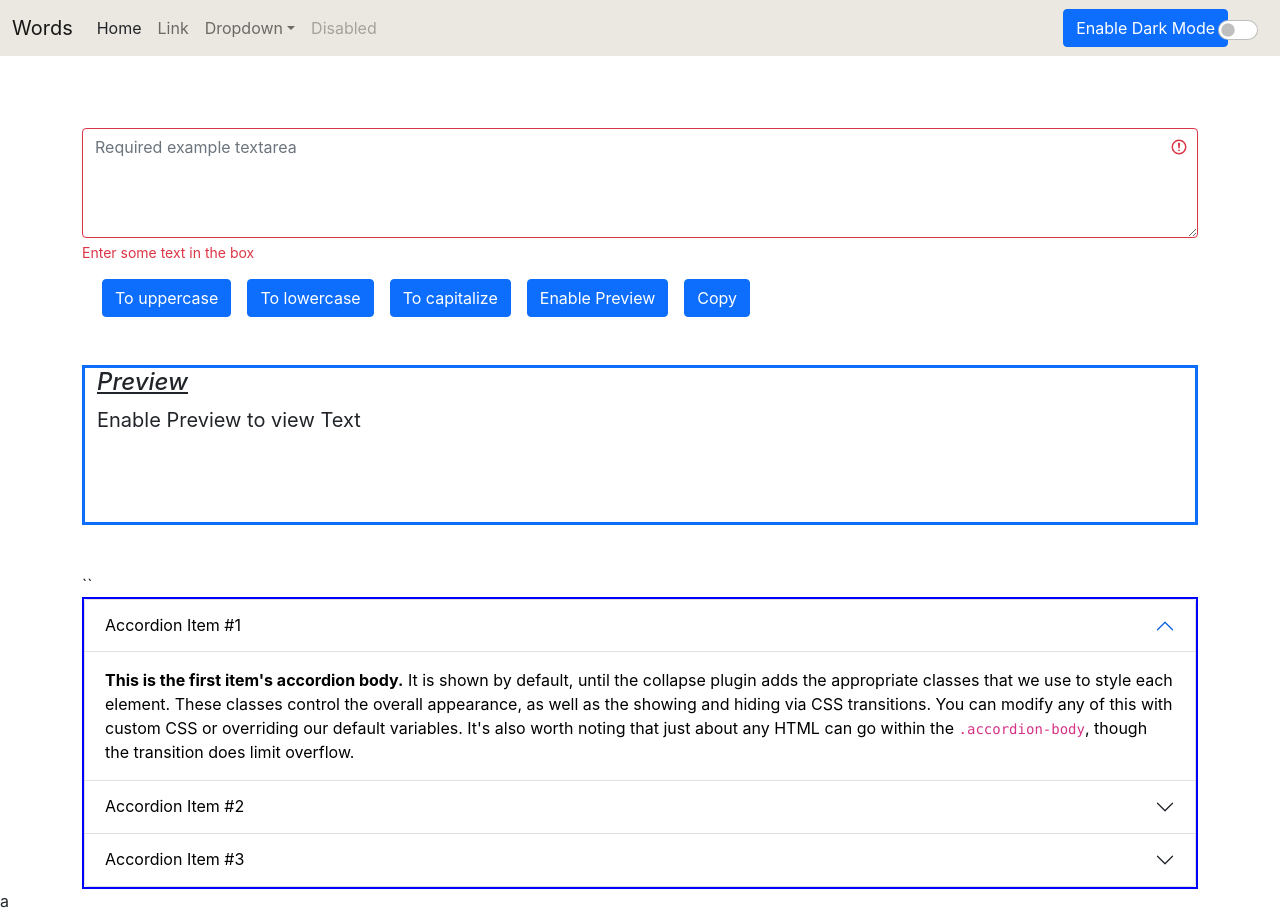
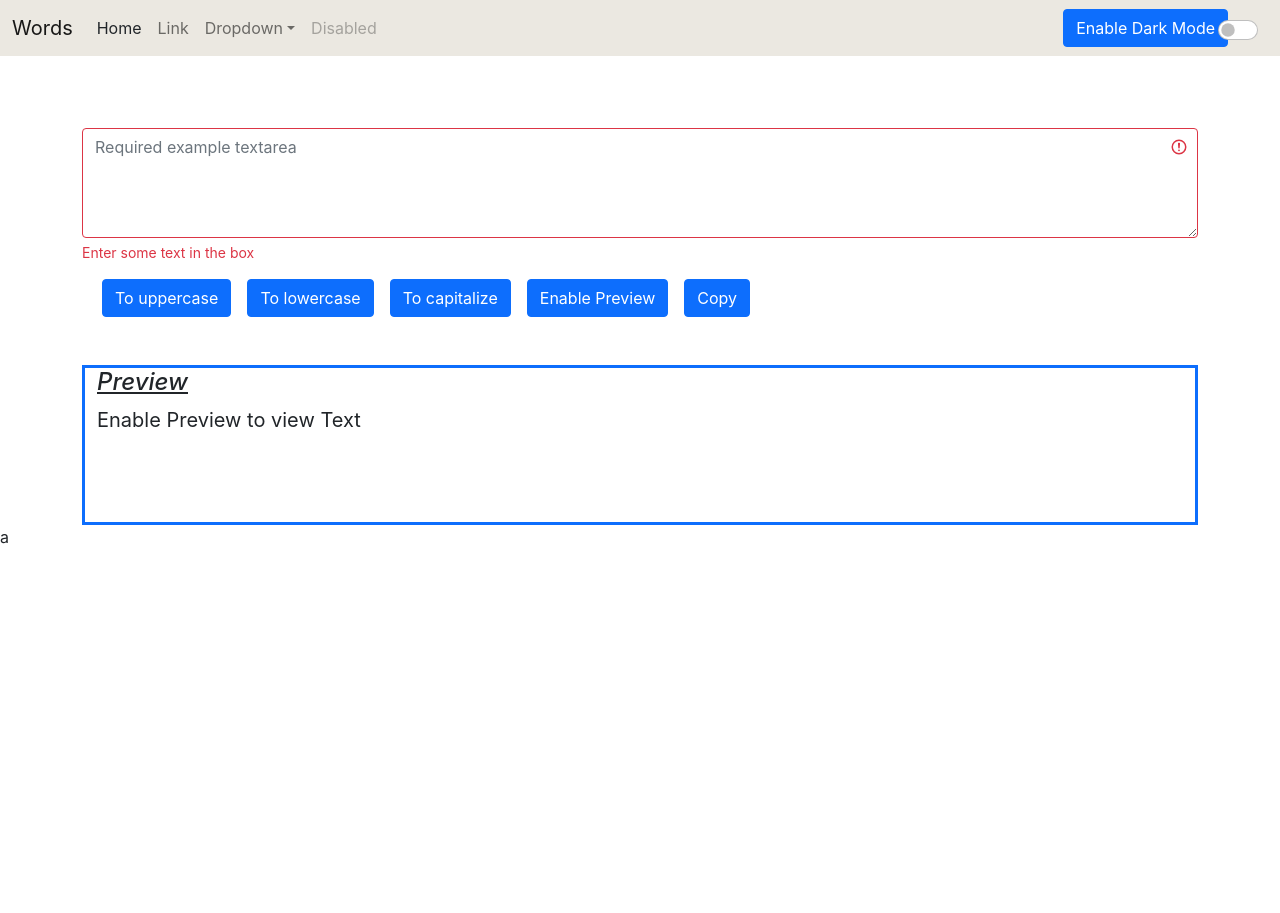
Before and after one commit to saudcodes/WordUtils, a React (Create React App) app: page / in a window 1280 px wide. After the commit the page ends 800 px from the top, so only its background shows below. Built offline with nearby package versions, Linux system fonts and the light colour scheme.

Commit message:
Delete dark,js

```diff
--- a/src/App.js
+++ b/src/App.js
@@ -8,7 +8,7 @@ import Overview from './components/Overview';
 import Funclinks from './components/Funclinks';
 import Test from './components/Test';
 import NewForm from './components/NewForm'
-import Dark from './components/Dark';
+
 import Alert from './components/Alert';
 import { useState } from 'react';
 
@@ -42,7 +42,7 @@ showAlert("success", "Dark Mode is Enabled ")
       <Navbar title="Words" toggleBtn={toggleBtn} link="Home" glow={modeEnabled} />
       <Alert alert={alert}/>
       <NewForm showAlert={showAlert} new={modeEnabled} />
-      <Dark mode={modeEnabled}  />
+
     </>
 
   );
--- a/src/components/Dark.js
+++ /dev/null
@@ -1,81 +0,0 @@
-
-import React, { useState, useEffect } from 'react'
-
-export default function Dark(props) {
-    const [style, setStyle] = useState({
-        color: "black",
-        backgroundColor: "white",
-    })
-
-
-
-    useEffect(() => {
-        if (props.mode === "dark") {
-            setStyle({
-                color: "white",
-                backgroundColor: "black",
-            })
-
-        }
-        else {
-
-            setStyle({
-                color: "black",
-                backgroundColor: "white",
-            })
-
-        }
-    }, [props.mode]);
-
-
-
-    return (
-        <>
-
-            <div className="container mt-5">
-                ``
-                <div className="accordion  " style={{ border: "2px solid ", color: props.mode === "dark" ? "red " : "blue", boxShadow: " 120px 80px 40px 20px #0ffs" }} id="accordionExample" >
-                    <div className="accordion-item" style={style}>
-                        <h2 className="accordion-header" id="headingOne">
-                            <button className="accordion-button" style={style} type="button" data-bs-toggle="collapse" data-bs-target="#collapseOne" aria-expanded="true" aria-controls="collapseOne">
-                                Accordion Item #1
-                            </button>
-                        </h2>
-                        <div id="collapseOne" className="accordion-collapse collapse show" aria-labelledby="headingOne" data-bs-parent="#accordionExample">
-                            <div className="accordion-body">
-                                <strong>This is the first item's accordion body.</strong> It is shown by default, until the collapse plugin adds the appropriate classes that we use to style each element. These classes control the overall appearance, as well as the showing and hiding via CSS transitions. You can modify any of this with custom CSS or overriding our default variables. It's also worth noting that just about any HTML can go within the <code>.accordion-body</code>, though the transition does limit overflow.
-                            </div>
-                        </div>
-                    </div>
-                    <div class="accordion-item " style={style}>
-                        <h2 className="accordion-header" id="headingTwo">
-                            <button className="accordion-button collapsed" style={style} type="button" data-bs-toggle="collapse" data-bs-target="#collapseTwo" aria-expanded="false" aria-controls="collapseTwo">
-                                Accordion Item #2
-                            </button>
-                        </h2>
-                        <div id="collapseTwo" class="accordion-collapse collapse" aria-labelledby="headingTwo" data-bs-parent="#accordionExample">
-                            <div className="accordion-body">
-                                <strong>This is the second item's accordion body.</strong> It is hidden by default, until the collapse plugin adds the appropriate classes that we use to style each element. These classes control the overall appearance, as well as the showing and hiding via CSS transitions. You can modify any of this with custom CSS or overriding our default variables. It's also worth noting that just about any HTML can go within the <code>.accordion-body</code>, though the transition does limit overflow.
-                            </div>
-                        </div>
-                    </div>
-                    <div class="accordion-item" style={style}>
-                        <h2 class="accordion-header" id="headingThree">
-                            <button className="accordion-button collapsed" style={style} type="button" data-bs-toggle="collapse" data-bs-target="#collapseThree" aria-expanded="false" aria-controls="collapseThree">
-                                Accordion Item #3
-                            </button>
-                        </h2>
-                        <div id="collapseThree" class="accordion-collapse collapse" aria-labelledby="headingThree" data-bs-parent="#accordionExample">
-                            <div className="accordion-body">
-                                <strong>This is the third item's accordion body.</strong> It is hidden by default, until the collapse plugin adds the appropriate classes that we use to style each element. These classes control the overall appearance, as well as the showing and hiding via CSS transitions. You can modify any of this with custom CSS or overriding our default variables. It's also worth noting that just about any HTML can go within the <code>.accordion-body</code>, though the transition does limit overflow.
-                            </div>
-                        </div>
-                    </div>
-                </div>
-
-
-
-            </div>
-        </>
-    )
-}
```
